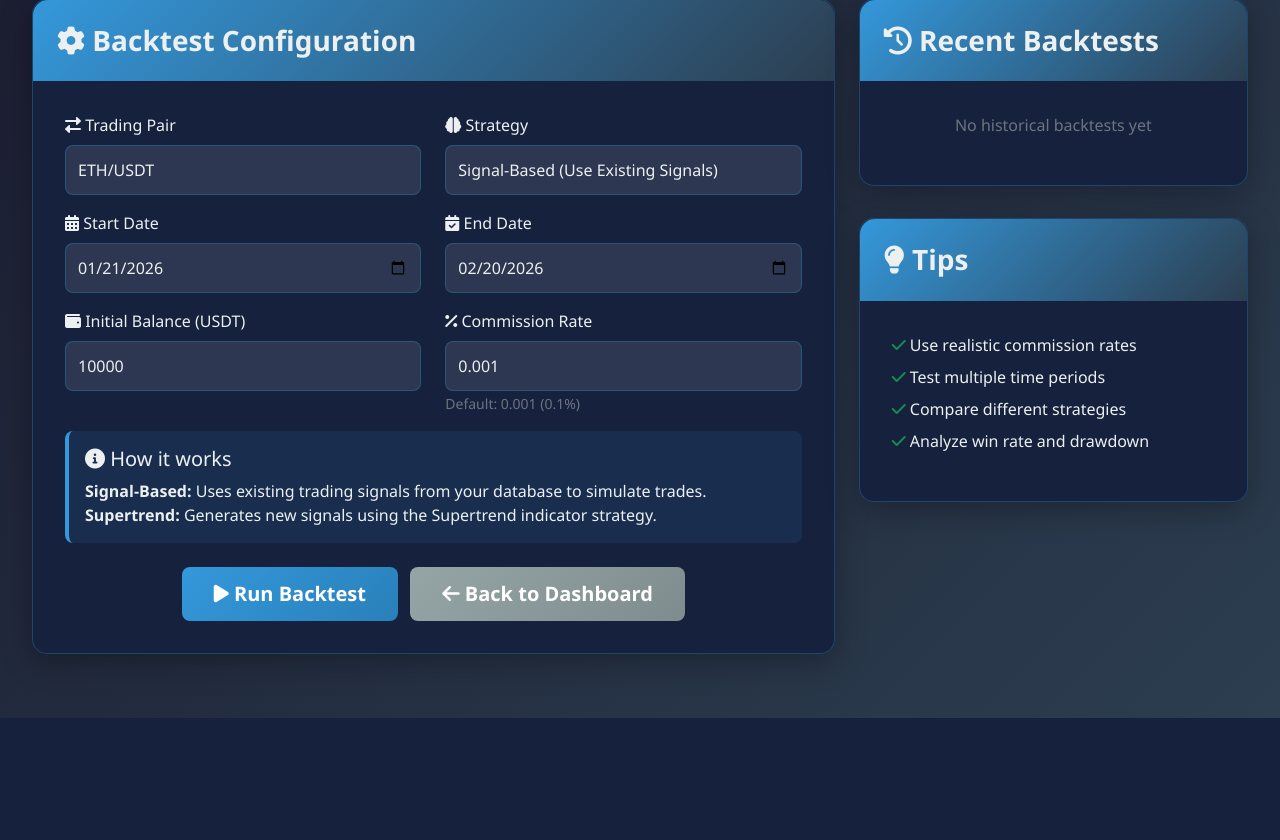
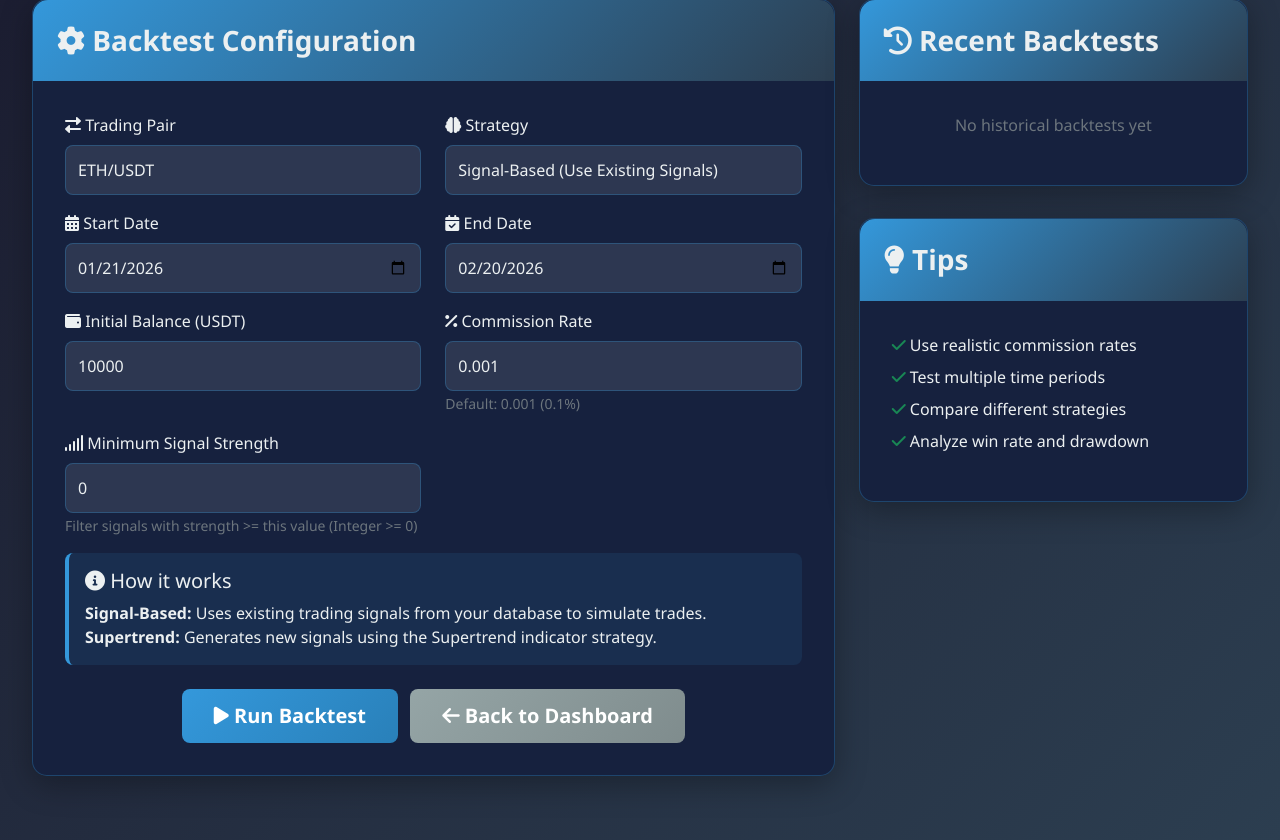
Before and after one commit to jjcblanco/djangoDashPub, a Django app: page /backtest/ in a window 1280 px wide. Shown: the part 257-1097 px from the top of the page. Before the commit the page ends 975 px from the top, so only its background shows below. Run offline with Django 5.2, Linux system fonts and the light colour scheme; the visitor is signed in with stand-in values (Sample User, id 1); data that the repository does not hold is empty.

Commit message:
probando backtesting

```diff
--- a/criptodash/dashboard/ccxttest1.py
+++ b/criptodash/dashboard/ccxttest1.py
@@ -40,7 +40,7 @@ binance = ccxt.binance({
 exchange = binance
 # binance.load_markets()
 # print("Markets loaded:", len(binance.markets))
-
+#Tinson290812
 # For historical data, we don't need API keys
 # binance.apiKey=config('BINANCE_APIKEY')
 binance.apiKey=config('BINANCE_APIKEY', default=None)
--- a/criptodash/dashboard/templates/dashboard/backtest.html
+++ b/criptodash/dashboard/templates/dashboard/backtest.html
@@ -290,6 +290,18 @@
                                 </div>
                             </div>
 
+                            <div class="row">
+                                <div class="col-md-6 mb-3">
+                                    <label for="min_strength" class="form-label">
+                                        <i class="fas fa-signal"></i> Minimum Signal Strength
+                                    </label>
+                                    <input type="number" class="form-control" id="min_strength" name="min_strength"
+                                        value="0" step="1" min="0" required>
+                                    <small class="text-muted">Filter signals with strength >= this value (Integer >=
+                                        0)</small>
+                                </div>
+                            </div>
+
                             <div class="info-box">
                                 <h5><i class="fas fa-info-circle"></i> How it works</h5>
                                 <p class="mb-0">
--- a/criptodash/dashboard/views/backtest_views.py
+++ b/criptodash/dashboard/views/backtest_views.py
@@ -33,6 +33,7 @@ def backtest_view(request):
             end_date_str = request.POST.get('end_date')
             initial_balance = float(request.POST.get('initial_balance', 10000))
             commission = float(request.POST.get('commission', 0.001))
+            min_strength = int(request.POST.get('min_strength', 0))
             strategy_type = request.POST.get('strategy', 'signal-based')  # 'signal-based' o 'supertrend'
 
             # Convertir fechas
@@ -48,7 +49,8 @@ def backtest_view(request):
                 results = backtester.run_backtest_from_signals(
                     pair_symbol=pair_symbol,
                     start_date=start_date,
-                    end_date=end_date
+                    end_date=end_date,
+                    min_strength=min_strength
                 )
             else:
                 # Usar estrategia Supertrend
@@ -131,6 +133,7 @@ def backtest_view(request):
                 'end_date': end_date_str,
                 'initial_balance': initial_balance,
                 'commission': commission,
+                'min_strength': min_strength,
                 'strategy': strategy_type,
                 'pairs': pairs,
                 'historical_results': historical_results
```
Also changed, not shown: criptodash/dashboard/backtester.py (+6 -3 lines), criptodash/dashboard/templates/dashboard/backtest_results.html (+9 -3 lines).
